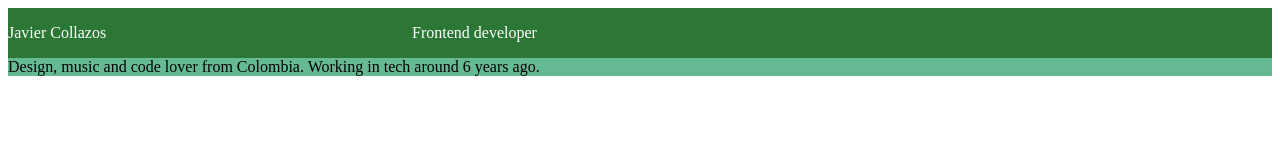
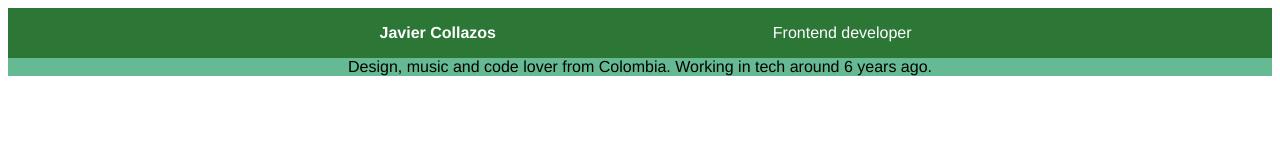
Before and after one commit to tglassesguy/webdevelopment-course, a plain HTML site: page cv/index.html in a window 1280 px wide. Drawn offline with Linux system fonts and the light colour scheme.

Commit message:
Establishing predeterminada fonts

```diff
--- a/cv/index.html
+++ b/cv/index.html
@@ -7,12 +7,12 @@
         <title>CV de Javier Collazos</title>
 
     </head>
-    <body>
-        <header style="background-color: #2c7735; color:white;"> <!-- encabezados de la página web-->
-            <p style="display:inline-block; width:400px;">Javier Collazos</p> <!--  se agregar un atributo css para dar algo de formato al elemento -->
-            <p style="display:inline-block;">Frontend developer</p>
+    <body style="font-family:Helvetica, Arial, sans-serif;">
+        <header style="background-color: #2c7735; color:white; text-align:center;"> <!-- encabezados de la página web-->
+            <p style="display:inline-block; width:400px; font-weight:700;">Javier Collazos</p> <!--  se agregar un atributo css para dar algo de formato al elemento -->
+            <p style="display:inline-block; width:400px; font-weight:500;">Frontend developer</p>
         </header>
-        <div style="background-color: #66ba93; color:black;">
+        <div style="background-color: #66ba93; color:black; text-align:center;">
             Design, music and code lover from Colombia. Working in tech around 6 years ago.
         </div>
     </body>
```
